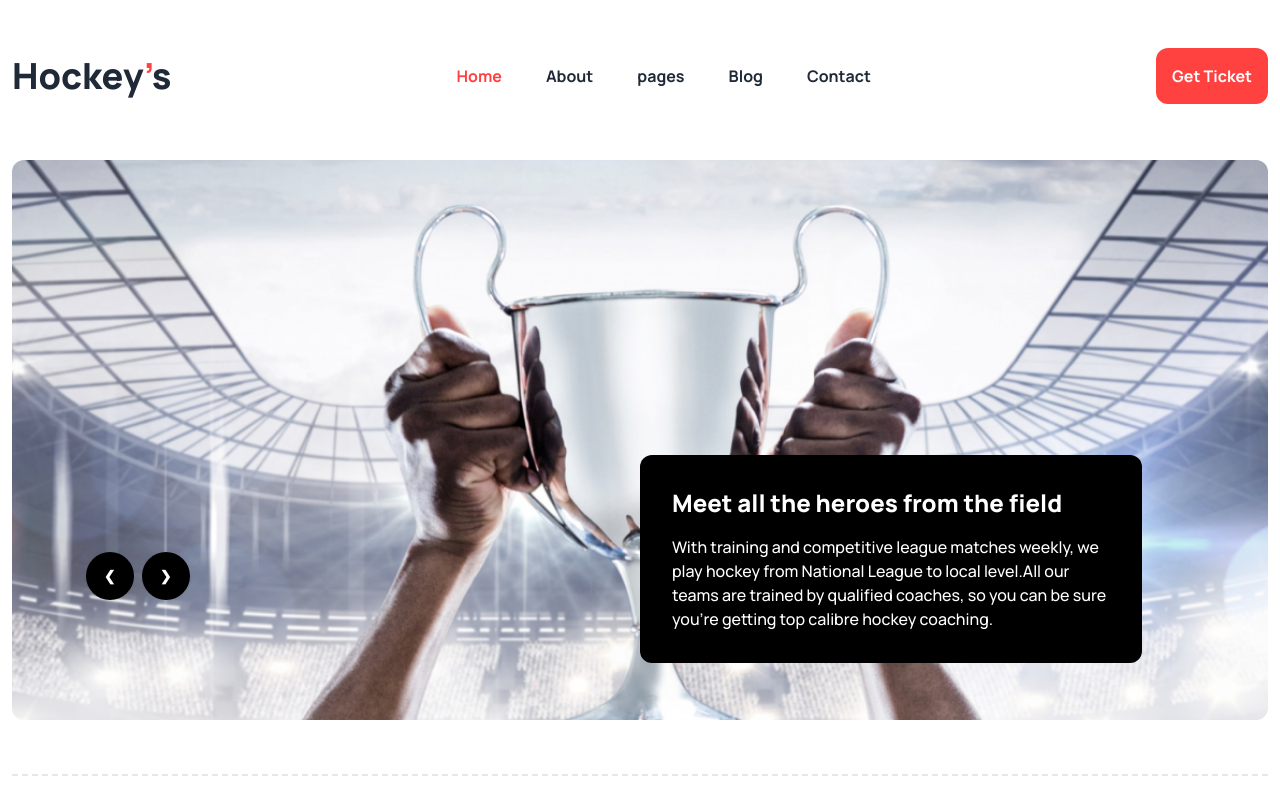
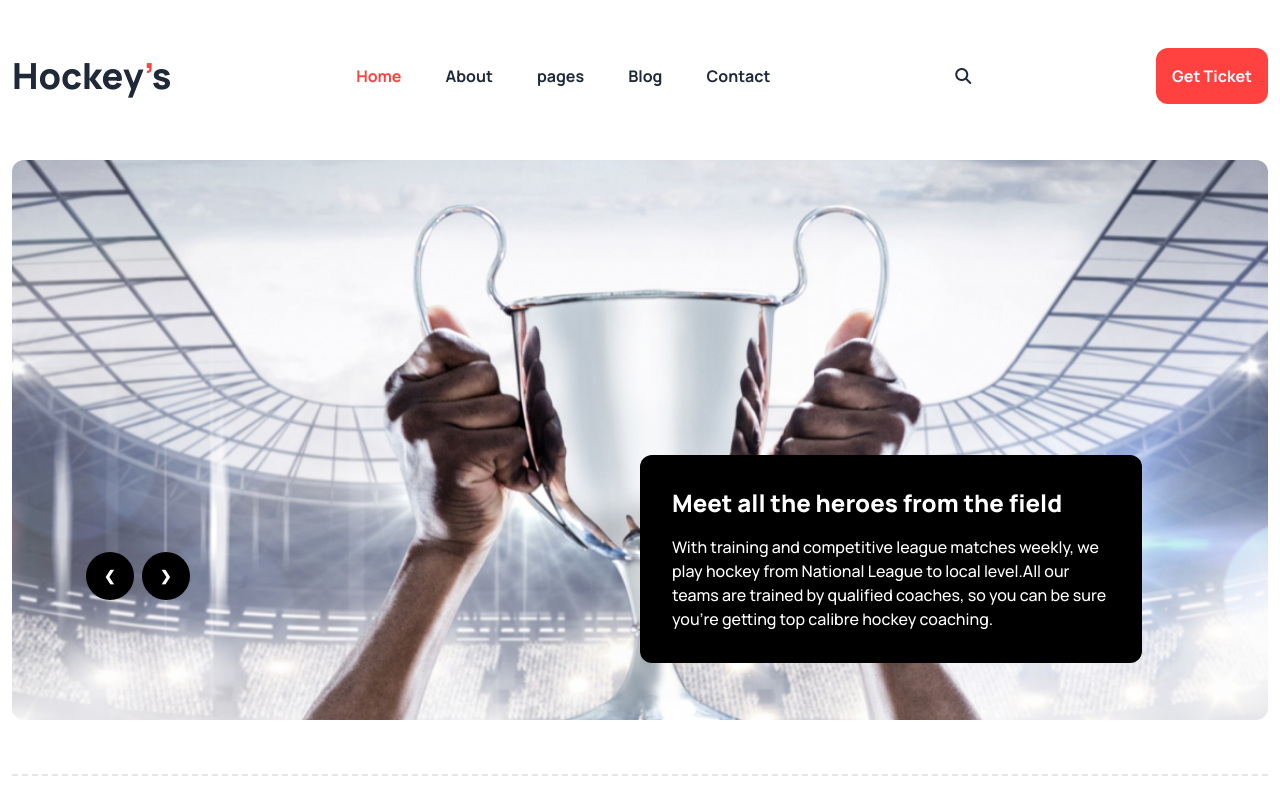
Before and after one commit to Shofiqul-Islam-00/Hockey-Club, a plain HTML site: page index.html in a window 1280 px wide. Shown: the top 800 px of the page. Drawn offline with nearby package versions, Linux system fonts and the light colour scheme.

Commit message:
search icon added

```diff
--- a/index.html
+++ b/index.html
@@ -13,12 +13,15 @@
         integrity="sha512-DTOQO9RWCH3ppGqcWaEA1BIZOC6xxalwEsw9c2QQeAIftl+Vegovlnee1c9QX4TctnWMn13TZye+giMm8e2LwA=="
         crossorigin="anonymous" referrerpolicy="no-referrer" />
     <link href="https://cdn.jsdelivr.net/npm/daisyui@4.6.0/dist/full.min.css" rel="stylesheet" type="text/css" />
+    <link rel="stylesheet" href="https://cdnjs.cloudflare.com/ajax/libs/font-awesome/6.5.1/css/all.min.css" integrity="sha512-DTOQO9RWCH3ppGqcWaEA1BIZOC6xxalwEsw9c2QQeAIftl+Vegovlnee1c9QX4TctnWMn13TZye+giMm8e2LwA==" crossorigin="anonymous" referrerpolicy="no-referrer" />
     <script src="https://cdn.tailwindcss.com"></script>
     <style>
         .font-manrope {
             font-family: 'Manrope', sans-serif;
         }
+
     </style>
+
 </head>
 
 <body class="font-manrope">
@@ -56,6 +59,11 @@
                     <a href="#">pages</a>
                     <a href="#">Blog</a>
                     <a href="#">Contact</a>
+                </div>
+                <div class="hidden md:flex  ">
+                    <i class="fa fa-search"></i>
+
+
                 </div>
                 <div class="flex gap-6 justify-center items-center">
                     <i class="fa-solid fa-magnifying-glass hidden lg:visible"></i>
```
